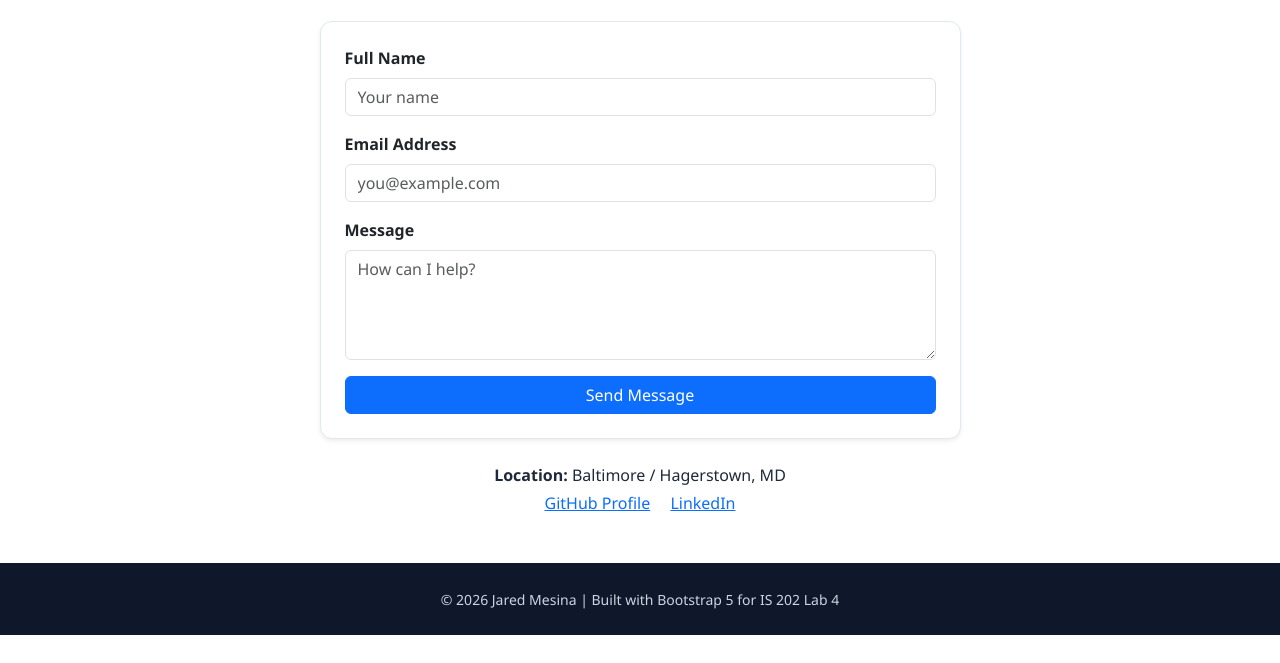
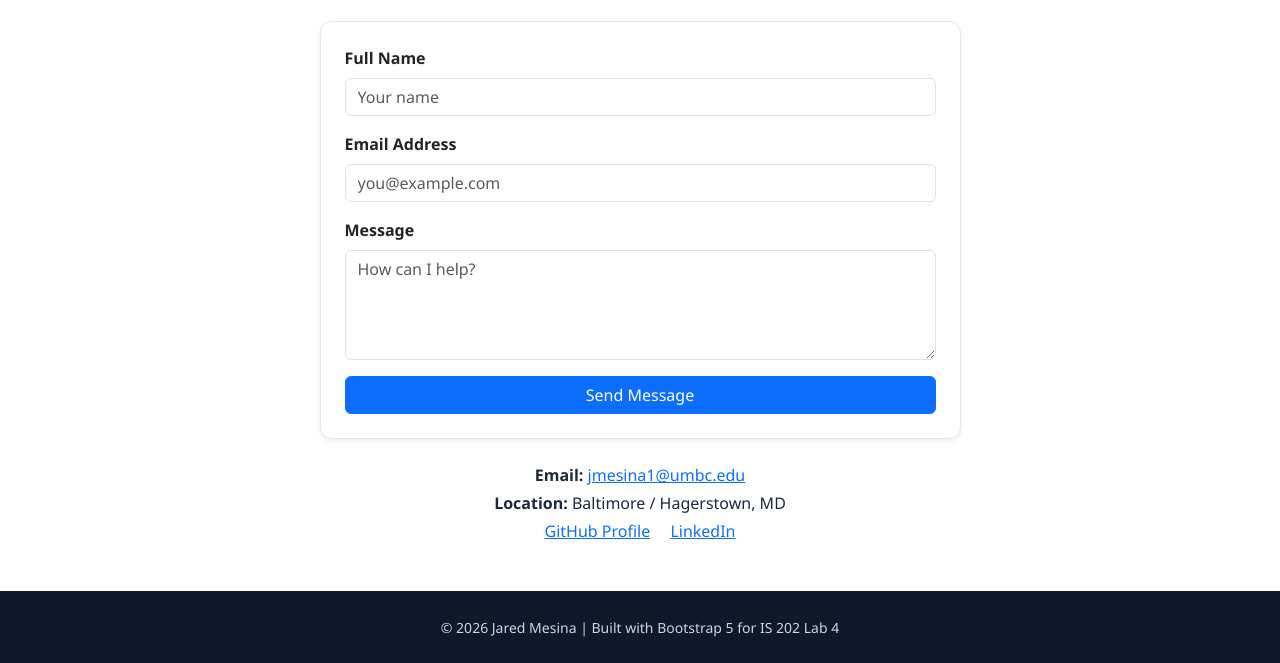
Before and after one commit to jmesina128/super-duper-octo-memory, a plain HTML site: page contact.html in a window 1280 px wide. Shown: the part 211-874 px from the top of the page. Before the commit the page ends 846 px from the top, so only its background shows below. Drawn offline with nearby package versions, Linux system fonts and the light colour scheme.

Commit message:
Update contact form email and GitHub link

```diff
--- a/contact.html
+++ b/contact.html
@@ -34,7 +34,7 @@
           <p class="text-muted mb-4">Interested in connecting about projects, internships, or IS 202 coursework? Send a message below.</p>
 
           <div class="card p-4 shadow-sm">
-            <form action="mailto:your-umbc-email@umbc.edu" method="post" enctype="text/plain">
+            <form action="mailto:jmesina1@umbc.edu" method="post" enctype="text/plain">
               <div class="mb-3">
                 <label for="senderName" class="form-label fw-semibold">Full Name</label>
                 <input type="text" class="form-control" id="senderName" name="name" required placeholder="Your name">
@@ -52,9 +52,10 @@
           </div>
 
           <div class="text-center mt-4">
+            <p class="mb-1"><strong>Email:</strong> <a href="mailto:jmesina1@umbc.edu">jmesina1@umbc.edu</a></p>
             <p class="mb-1"><strong>Location:</strong> Baltimore / Hagerstown, MD</p>
             <p class="mb-0">
-              <a href="https://github.com/yourusername" target="_blank" rel="noopener" class="me-3">GitHub Profile</a>
+              <a href="https://github.com/jmesina128" target="_blank" rel="noopener" class="me-3">GitHub Profile</a>
               <a href="https://linkedin.com/in/yourusername" target="_blank" rel="noopener">LinkedIn</a>
             </p>
           </div>
```
